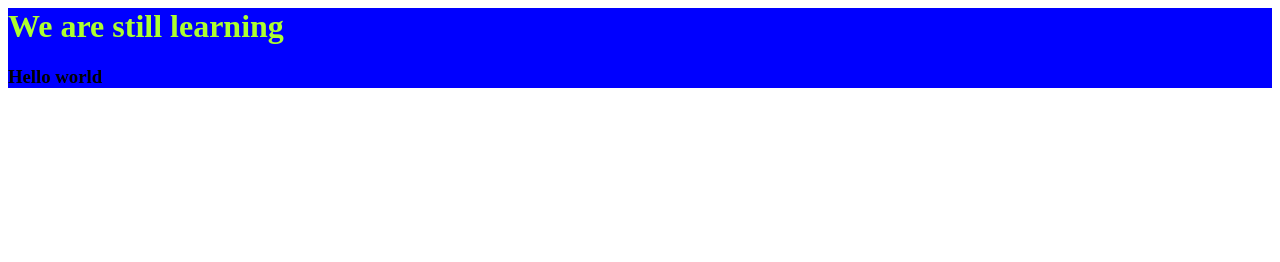
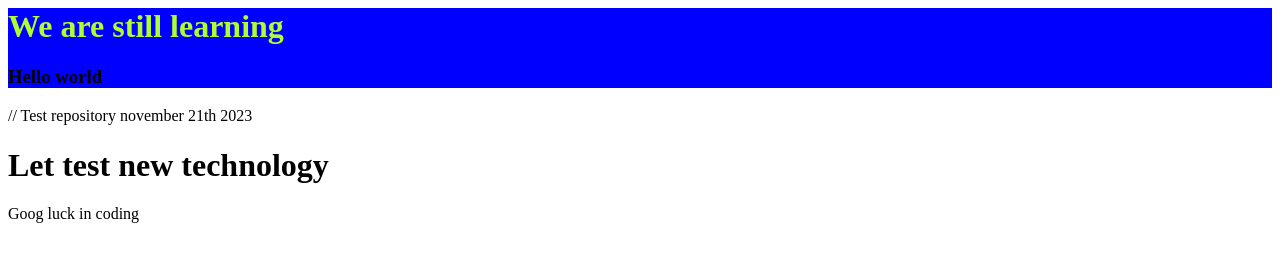
Before and after one commit to rodriguedido/demo1-repo, a plain HTML site: page index.html in a window 1280 px wide. Drawn offline with Linux system fonts and the light colour scheme.

Commit message:
Description update

```diff
--- a/index.html
+++ b/index.html
@@ -2,3 +2,7 @@
     <h1 style="color: greenyellow;">We are still learning </h1>
     <h3>Hello world</h3>
 </div>
+ // Test repository november 21th 2023
+
+ <h1>Let test new technology</h1>
+ <p>Goog luck in coding</p>
```
